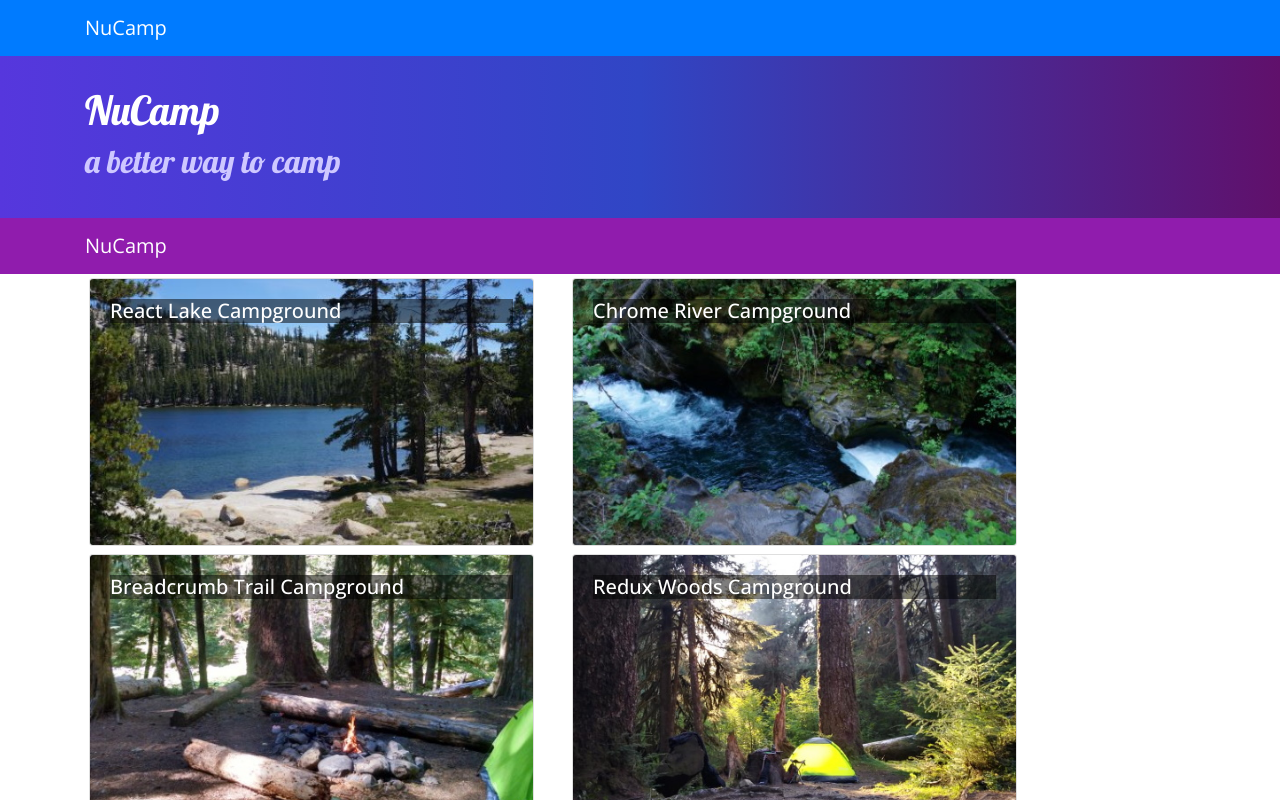
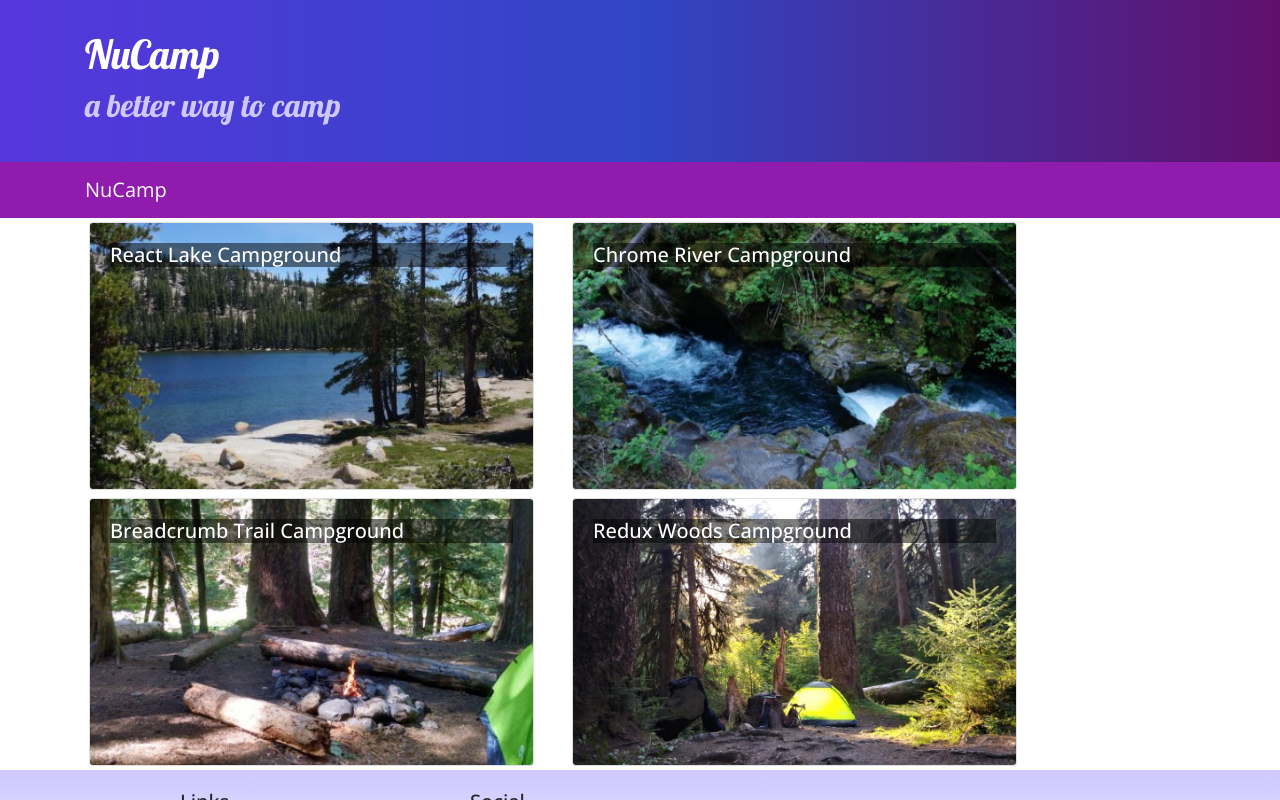
Before and after one commit to laylar/nucampsite-React, a React (Create React App) app: page / in a window 1280 px wide. Shown: the top 800 px of the page. Built offline with nearby package versions, Linux system fonts and the light colour scheme.

Commit message:
Header and Footer

```diff
--- a/src/components/MainComponent.js
+++ b/src/components/MainComponent.js
@@ -1,7 +1,6 @@
 
 
 import React, { Component } from 'react';
-import { Navbar, NavbarBrand } from 'reactstrap';
 import Directory from './DirectoryComponent';
 import CampsiteInfo from './CampsiteInfoComponent';
 import { CAMPSITES } from '../shared/campsites';
@@ -24,11 +23,6 @@ class Main extends Component {
     render() {
         return (
             <div>
-                <Navbar dark color="primary">
-                    <div className="container">
-                        <NavbarBrand href="/">NuCamp</NavbarBrand>
-                    </div>
-                </Navbar>
                 <Header />
                 <Directory campsites={this.state.campsites} onClick={campsiteId => this.onCampsiteSelect(campsiteId)}/>
                 <CampsiteInfo campsite={this.state.campsites.filter(campsite => campsite.id === this.state.selectedCampsite)[0]} />
```
